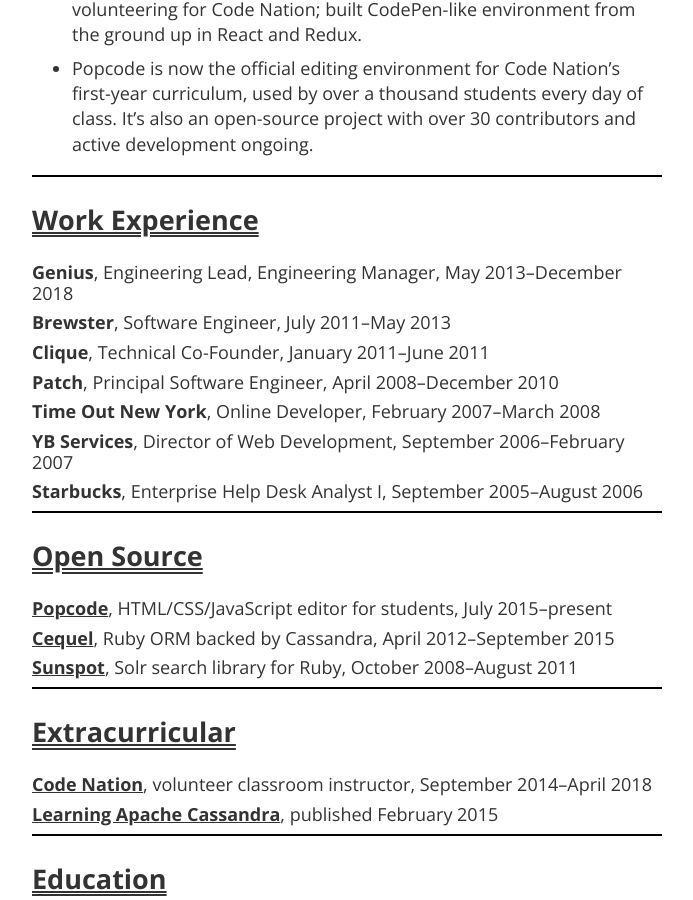
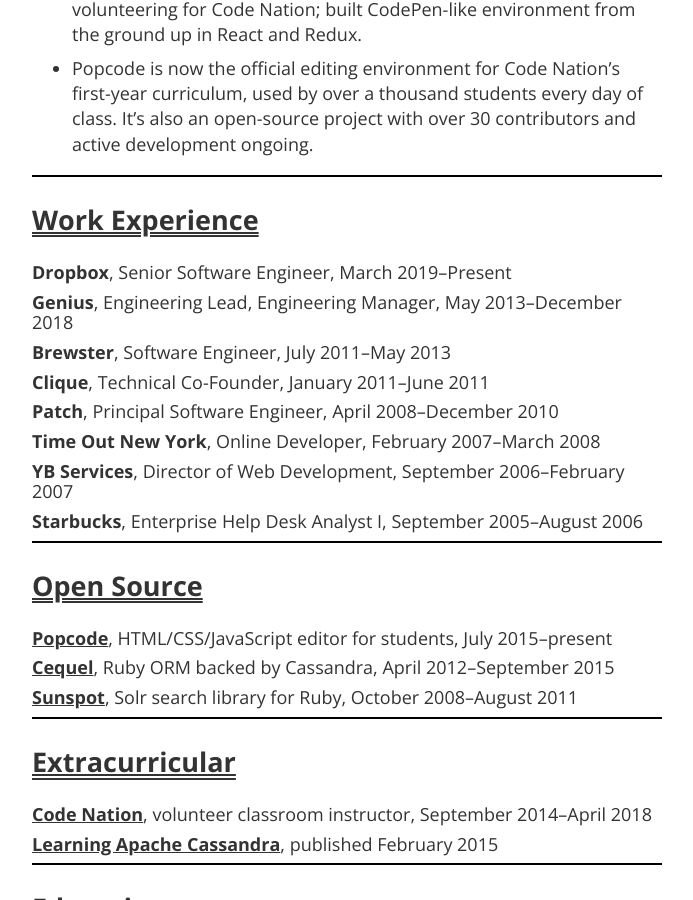
Before and after one commit to outoftime/outoftime.github.com, a Jekyll site: the page index.html, which Jekyll copies as it is, in a window 1280 px wide and 900 px high, scrolled down 1200 px. Shown: the whole window, without its empty margins (293-986 px from the left). Built offline with Jekyll 4.4.1, drawn with Linux system fonts in a browser that asks for light colours.

Commit message:
Also add Dropbox to work experience

```diff
--- a/index.html
+++ b/index.html
@@ -291,6 +291,11 @@
 
     <section class="section section_experience">
       <h2>Work Experience</h2>
+      <div class="section__item--minor">
+        <h3 class="section__header--minor">Dropbox</h3>,
+        Senior Software Engineer,
+        March 2019–Present
+      </div>
 
       <div class="section__item--minor">
         <h3 class="section__header--minor">Genius</h3>,
```
